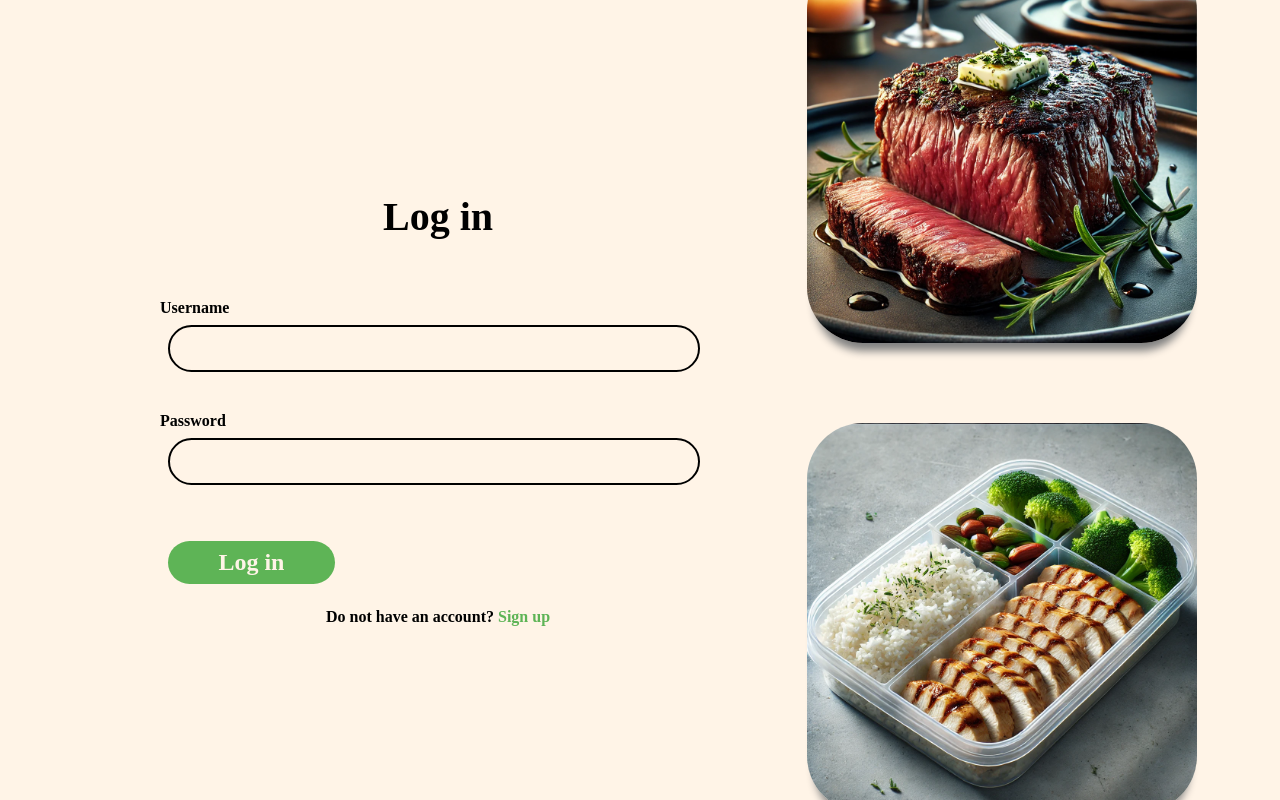
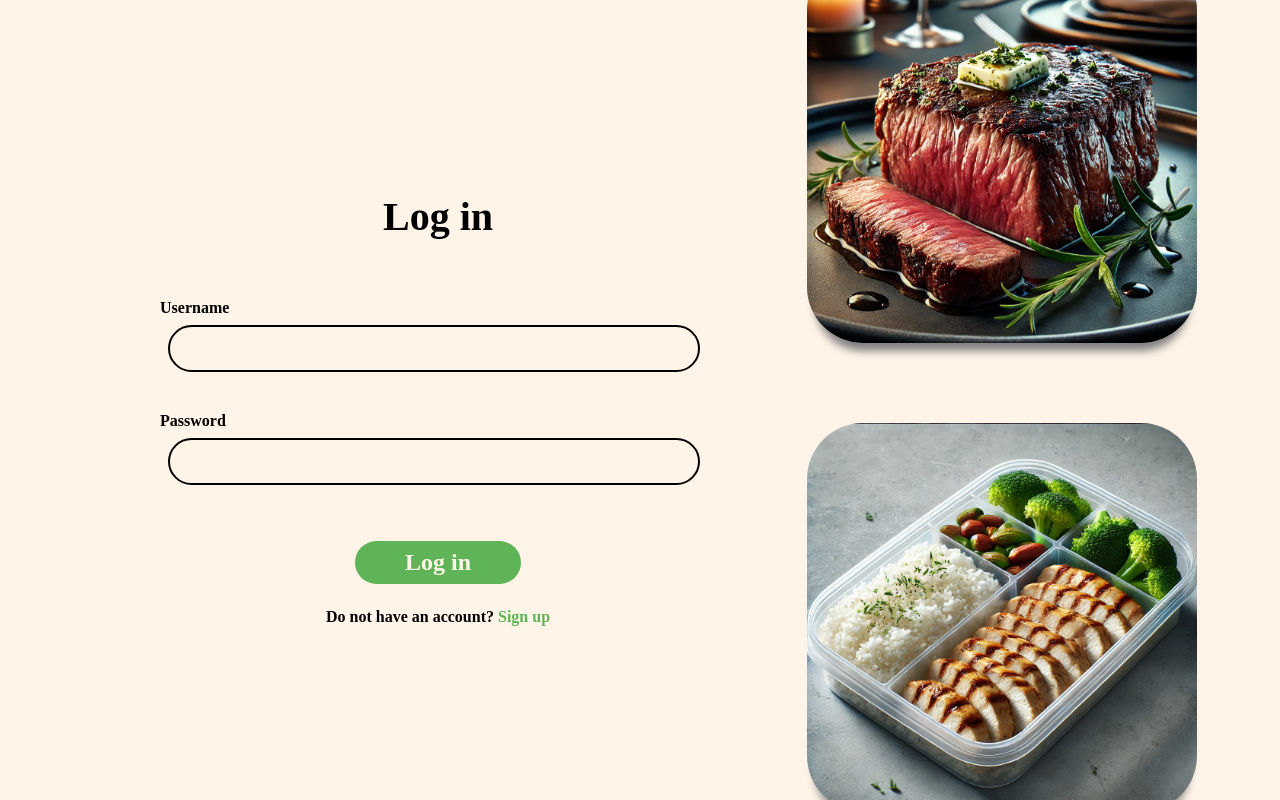
Before and after one commit to Pakar040/MacroMealPlanner, a Django app: page / in a window 1280 px wide. Run offline with Django 5.2, Linux system fonts and the light colour scheme; some web fonts are replaced.

Commit message:
Update login.css

```diff
--- a/macroMealPlanner/static/css/login.css
+++ b/macroMealPlanner/static/css/login.css
@@ -28,7 +28,7 @@ html, body {
    font-size: 5vh;
 }
 
-input[type="text"], input[type="password"], button {
+input[type="text"], input[type="password"] {
    width: 90%;
    padding: 1.75vh 1.75vh;
    margin: 0vh 1vh;
@@ -40,13 +40,15 @@ input[type="text"], input[type="password"], button {
 }
 
 button {
+   display: block;
    width: 30%;
    padding: 1vh 1vh;
-   margin: 2vh 1vh;
+   margin: 2vh auto;
    font-family: 'Abhaya Libre', serif;
    font-weight: 800;
    font-size: 3vh;
    background-color: #5eb456;
+   border-radius: 3vh;
    color: #fff4e7;
    border: none;
    cursor: pointer;
```
